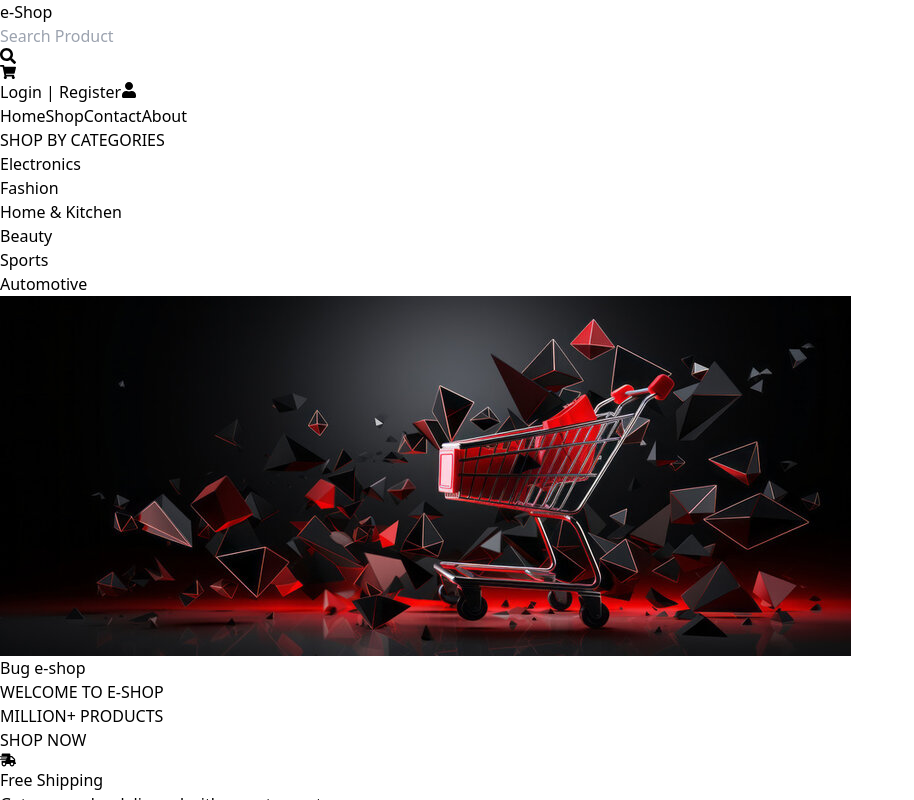
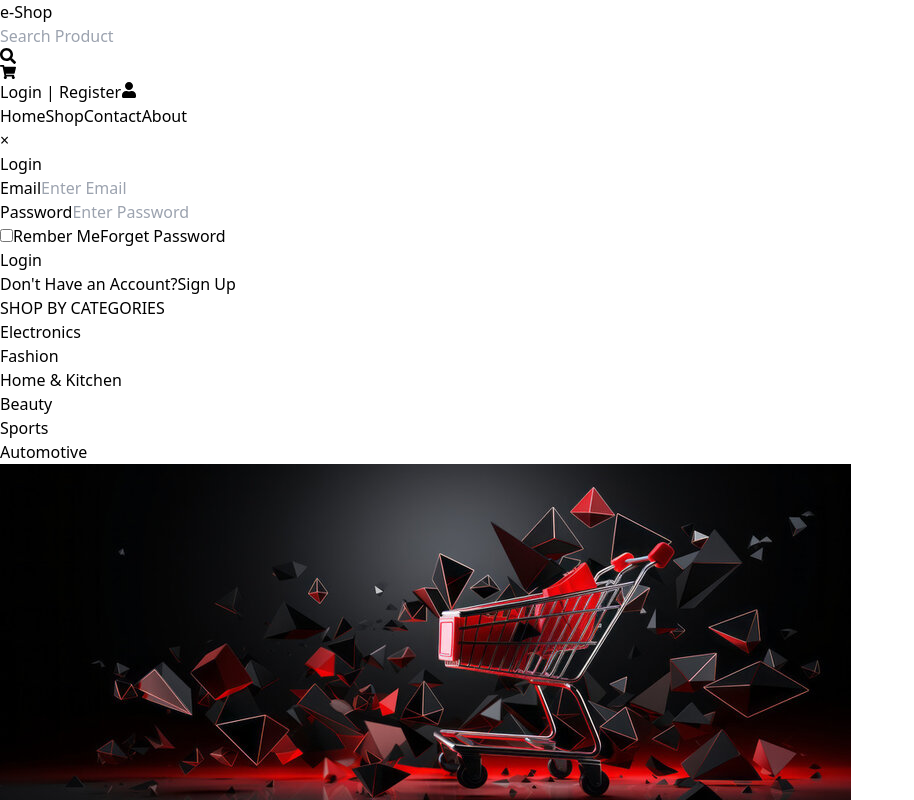
Before and after one commit to Usmandevblends/Ecommerce-Frontend, a React (Vite) app: page / in a window 1280 px wide. Both pictures are taken after a click on the button "Login | Register". Shown: the top 800 px of the page, without its empty margins (0-914 px from the left). Built offline with nearby package versions, Linux system fonts and the light colour scheme.

Commit message:
`Added search functionality to navbar, created FilterData page, and updated ProductSlice to handle search terms and filtered data.`

```diff
--- a/src/App.jsx
+++ b/src/App.jsx
@@ -7,6 +7,7 @@ import Cart from "./Pages/Cart";
 import Checkout from "./Pages/Checkout";
 import { useState } from "react";
 import Order from "./Pages/Order";
+import FilterData from "./Pages/FilterData";
 
 function App() {
   const [order, setOrder] = useState(null)
@@ -20,6 +21,7 @@ function App() {
           <Route path="/cart" element={<Cart />} ></Route>
           <Route path="/Checkout" element={<Checkout setOrder={setOrder} />}></Route>
           <Route path="/order-confirmation" element={<Order order={order} />}></Route>
+          <Route path="/filter-data" element={<FilterData/>}></Route>
         </Routes>
         <Footer />
       </BrowserRouter>
--- /dev/null
+++ b/src/Components/Login.jsx
@@ -0,0 +1,35 @@
+import React from 'react'
+
+const Login = ({openSignUp}) => {
+  return (
+    <div>
+        <h2 className='text-2xl font-bold mb-4'>Login</h2>
+        <form action="">
+            <div className='mb-4'>
+                <label htmlFor="" className='block text-gray-700'>Email</label>
+                <input type="email"  className='w-full px-3 py-2' placeholder='Enter Email' />
+            </div>
+            <div className='mb-4'>
+                <label htmlFor=""  className='block text-gray-700'>Password</label>
+                <input type="Password" className='w-full px-3 py-2' placeholder='Enter Password'  />
+            </div>
+            <div className='mb-4 flex items-center justify-between'>
+                <label htmlFor="" className='inline-flex  items-center  '>
+                    <input type="checkbox" className='form-checkbox' />
+                    <span className='ml-2 text-gray-700'>Rember Me</span>
+                </label>
+                <a href="" className='text-red-800'>Forget Password</a>
+            </div>
+            <div className='mb-4'>
+                <button type='submit' className='w-full bg-red-600 text-white py-2'>Login</button>
+            </div>
+        </form>
+        <div className='text-center'>
+            <span className='text-gray-700'>Don't Have an Account?</span>
+            <button className='text-red-800' onClick={openSignUp}>Sign Up</button>
+        </div>
+    </div>
+  )
+}
+
+export default Login
--- a/src/Components/Navbar.jsx
+++ b/src/Components/Navbar.jsx
@@ -1,11 +1,37 @@
-import React from "react";
+import React, { useState } from "react";
 import { FaSearch, FaShoppingCart, FaUser } from "react-icons/fa";
-import { Link } from "react-router-dom";
-import { useSelector } from "react-redux";
+import { Link, useNavigate } from "react-router-dom";
+import { useDispatch, useSelector } from "react-redux";
+import Login from "./Login";
+import Register from "./Register";
+import Modal from './Modal'
+import { setSearchTerm } from "../Redux/ProductSlice";
 
 function Navbar() {
-  // Get the cart products from Redux state
   const products = useSelector((state) => state.cart.products);
+  const [isModelOpen, setIsModelOpen] = useState(false)
+  const [isLogin, setIsLogin] = useState(true);
+  const [search, setSearch] = useState()
+  const dispatch = useDispatch()
+  const navigate = useNavigate()
+
+  const handleSearch = (e) => {
+    e.preventDefault()
+    dispatch(setSearchTerm(search))
+    navigate('/filter-data')
+  }
+
+  const openSignUp = () => {
+    setIsLogin(false);
+    setIsModelOpen(true);
+    alert("Please select a product first ");
+  }
+
+  const openLogin = () => {
+    setIsLogin(true);
+    setIsModelOpen(true);
+  }
+
 
   return (
     <>
@@ -15,11 +41,12 @@ function Navbar() {
             <Link to="/">e-Shop</Link>
           </div>
           <div className="relative flex-1 mx-4">
-            <form>
+            <form onSubmit={handleSearch}>
               <input
                 type="text"
                 placeholder="Search Product"
                 className="w-full border py-2 px-4"
+                onChange={(e) => setSearch(e.target.value)}
               />
               <FaSearch className="absolute top-3 right-3 rounded-full flex items-center text-red-500"></FaSearch>
             </form>
@@ -33,7 +60,7 @@ function Navbar() {
                 </span>
               )}
             </Link>
-            <button className="hidden md:block" >Login | Register</button>
+            <button className="hidden md:block" onClick={() => setIsModelOpen(true)} >Login | Register</button>
             <button className="block md:hidden">
               <FaUser />
             </button>
@@ -53,6 +80,9 @@ function Navbar() {
             About
           </Link>
         </div>
+        <Modal isModelOpen={isModelOpen} setIsModelOpen={setIsModelOpen}>
+          {isLogin ? <Login  openSignUp={openSignUp} /> : <Register openLogin={openLogin} />}
+        </Modal>
       </nav>
     </>
   );
--- /dev/null
+++ b/src/Components/Register.jsx
@@ -0,0 +1,32 @@
+import React from 'react'
+
+const Register = ({openLogin}) => {
+    return (
+        <div>
+            <h2 className='text-2xl font-bold mb-4'>Sign Up</h2>
+            <form >
+                <div className='mb-4'>
+                    <label htmlFor="" className='block text-gray-700'>Name</label>
+                    <input type="text" className='w-full px-1 py-2' placeholder='Enter Name' />
+                </div>
+                <div className='mb-4'>
+                    <label htmlFor="" className='block text-gray-700'>Email</label>
+                    <input type="Email" className='w-full px-1 py-2' placeholder='Email' />
+                </div>
+                <div className='mb-4'>
+                    <label htmlFor="" className='block text-gray-700'>Password</label>
+                    <input type="Password" className='w-full px-3 py-2' placeholder='Enter Password' />
+                </div>
+                <div className='mb-4'>
+                    <button type='submit' className='w-full bg-red-600 textg-whtie py-2'>sign up </button>
+                </div>
+            </form>
+            <div className='text-center'>
+                <span className='text-gray-700'>Already Have an Account?</span>
+                <button className='text-red-800' onClick={openLogin}>Login</button>
+            </div>
+        </div>
+    )
+}
+
+export default Register
--- /dev/null
+++ b/src/Pages/FilterData.jsx
@@ -0,0 +1,18 @@
+import React from 'react'
+import { useSelector } from 'react-redux'
+import ProductCard from '../Components/ProductCard'
+
+const FilterData = () => {
+    const filterProducts = useSelector(state => state.product.filteredData)
+    return (
+        <div className=' mx-auto py-12 px-4 md:px-16 lg:px-24 '>
+            <div className='grid grid-cols-1 sm:grid-cols-2 md:grid-cols-4 lg:grid-cols-5 gap-6 cursor-pointer'>
+                {filterProducts.map((product, index) => (
+                    <ProductCard product={product} key={index} />
+                ))}
+            </div>
+        </div>
+    )
+}
+
+export default FilterData
--- a/src/Redux/ProductSlice.jsx
+++ b/src/Redux/ProductSlice.jsx
@@ -2,6 +2,8 @@ import { createSlice } from "@reduxjs/toolkit";
 
 const initialState = {
     products: [],
+    searchTerm: '',
+    filteredData: []
 }
 
 const productSlice = createSlice({
@@ -10,10 +12,16 @@ const productSlice = createSlice({
     reducers: {
         setProducts(state, action) {
             state.products = action.payload;
+        },
+        setSearchTerm(state, action) {
+            state.searchTerm = action.payload;
+            state.filteredData = state.products.filter(product =>
+                product.name.toLowerCase().includes(state.searchTerm.toLowerCase())
+            )
         }
     },
 });
 
 
-export const { setProducts } = productSlice.actions;
+export const { setProducts,  setSearchTerm } = productSlice.actions;
 export default productSlice.reducer;
```
